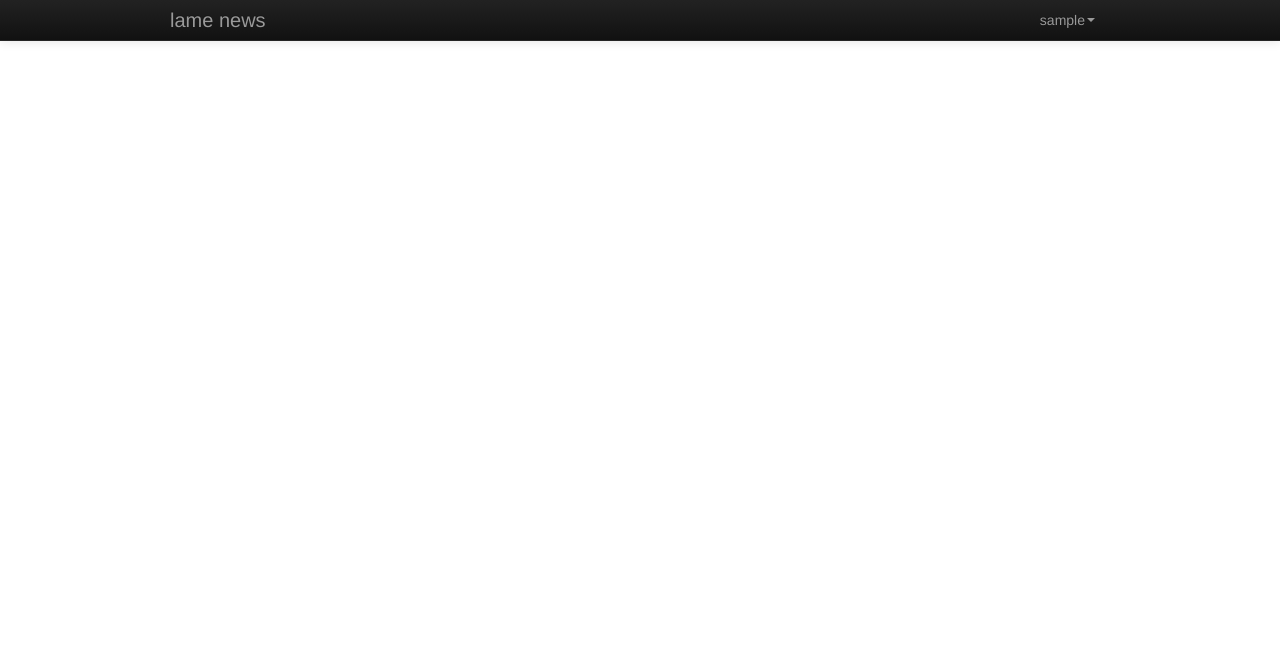
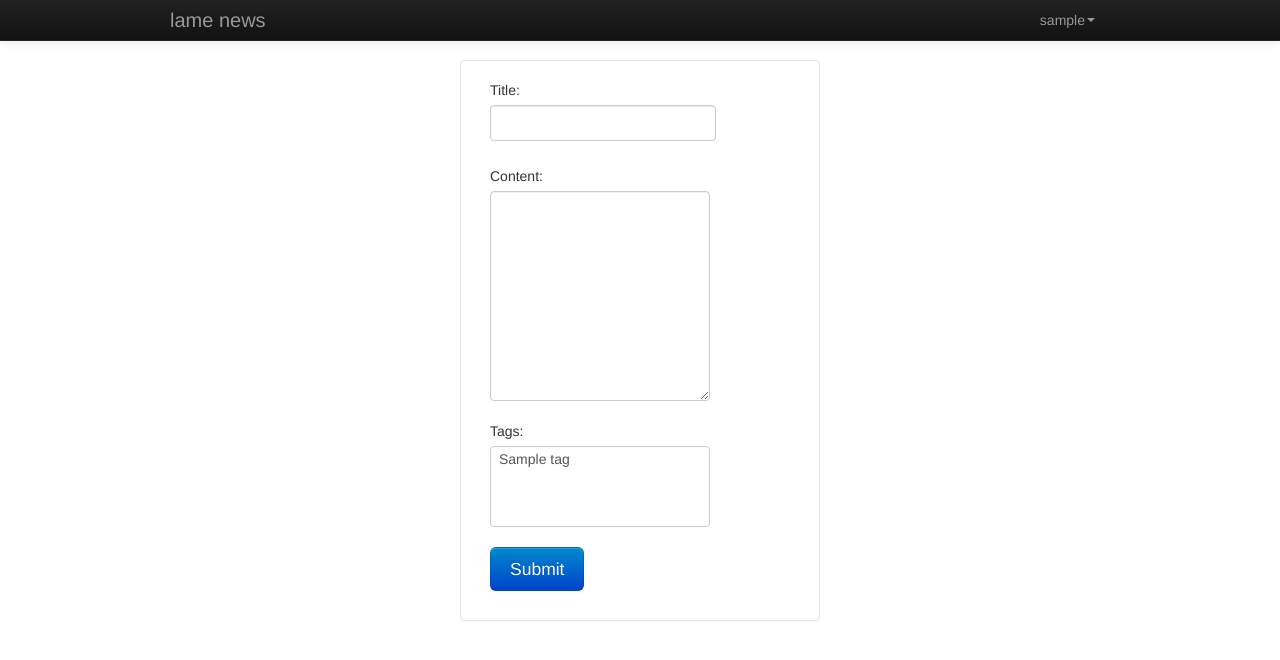
Before and after one commit to aliva/lamenews, a Django app: page /submit in a window 1280 px wide. Shown: the top 660 px of the page. Run offline with Django 3.2, Linux system fonts and the light colour scheme; a user stored in the database is signed in; tables that the repository leaves empty hold one stand-in row (values such as "Sample post"); some libraries are stand-ins or nearby versions.

Commit message:
user can create a post

```diff
--- a/lamenews/forms.py
+++ b/lamenews/forms.py
@@ -1,3 +1,5 @@
+from lamenews import models
+
 from django import forms
 from django.contrib.auth.forms import UserCreationForm
 from django.contrib.auth import get_user_model
@@ -19,3 +21,12 @@ class RegisterForm(UserCreationForm):
         except get_user_model().DoesNotExist:
             return email
         raise forms.ValidationError(self.error_messages['duplicate_email'])
+
+class PostForm(forms.ModelForm):
+    class Meta:
+        model = models.Post
+        fields = (
+            'title',
+            'content',
+            'tags',
+        )
--- a/lamenews/templates/lame/submit.html
+++ b/lamenews/templates/lame/submit.html
@@ -1,4 +1,14 @@
 {% extends 'lame/base.html' %}
 
 {% block content %}
+
+<form class="form-signin" method="post" action="{% url 'lamenews.views.submit' %}">
+{% csrf_token %}
+
+{{ form.as_p }}
+
+<button class="btn btn-large btn-primary" type="submit">Submit</button>
+
+</form>
+
 {% endblock %}
--- a/lamenews/views.py
+++ b/lamenews/views.py
@@ -50,4 +50,16 @@ def post(request, title):
 def submit(request):
     if not request.user.is_authenticated():
         return redirect(reverse('lamenews.views.login')+'?next='+reverse('lamenews.views.submit'))
-    return render(request, 'lame/submit.html')
+    if request.method == 'POST':
+        form = forms.PostForm(request.POST)
+        if form.is_valid():
+            obj = form.save(commit=False)
+            obj.creator = request.user
+            obj.save()
+            return HttpResponse("yes")
+    else:
+        form = forms.PostForm()
+    context = {
+        'form': form,
+    }
+    return render(request, 'lame/submit.html', context)
```
